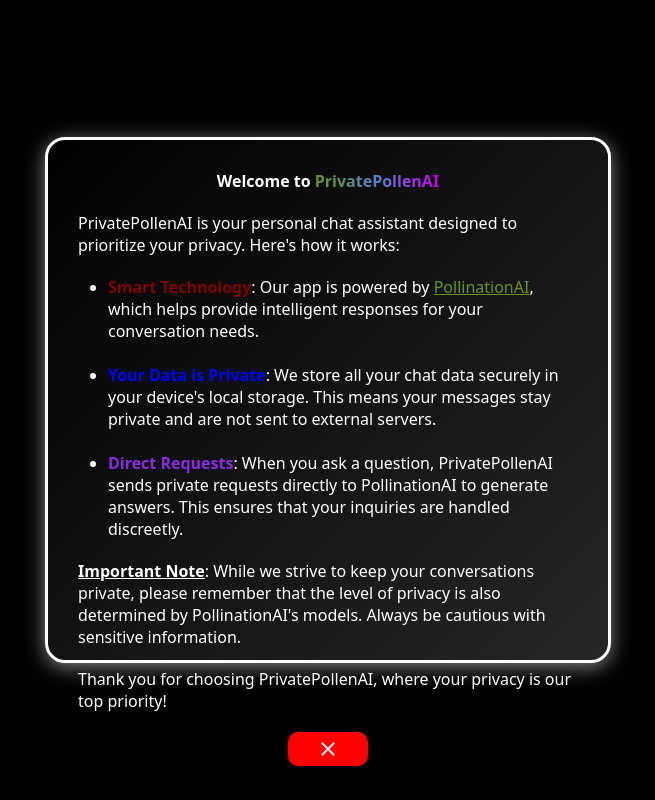
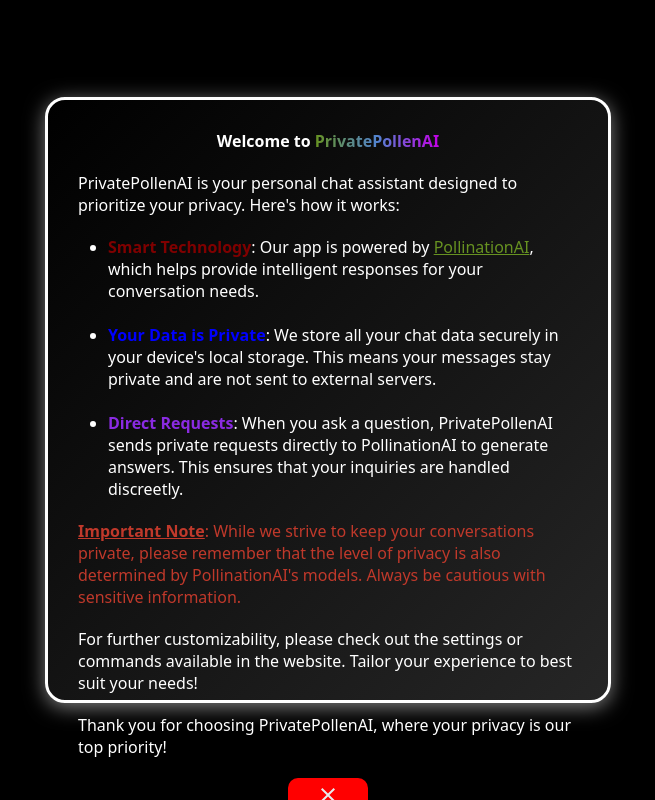
Before and after one commit to MMojoCoder/PrivatePollenAI, a Python web app: template templates/chat.html in a window 1280 px wide. Shown: the whole page, without its empty margins (312-967 px from the left). Run offline with Jinja, Linux system fonts and the light colour scheme; the template is opened without the code that fills it, so the values that code supplies are empty; some libraries are stand-ins or nearby versions.

Commit message:
better changes, command /image

```diff
--- a/app.py
+++ b/app.py
@@ -3,7 +3,7 @@ import csv, datetime, time
 
 app = Flask(__name__)
 
-@app.route('/chat')
+@app.route('/')
 def chat():
     return render_template('/chat.html')
 
@@ -37,4 +37,4 @@ def submitFeedback():
 
 
 if __name__ == '__main__':
-    app.run(debug=True)
+    app.run(debug=True, port=5001)
--- a/static/chat.css
+++ b/static/chat.css
@@ -10,10 +10,9 @@ body {
     margin:0px;
     height:100vh;
     width:100%;
-    background-color: black;
+    background-color: #1a1a1a;
     display: flex;
 }
-
 
 /* MAIN CONTAINER */
 .main {
@@ -131,11 +114,11 @@ body {
     overflow:auto;
 }
 
-/* Chat scroll look removed */
-::-webkit-scrollbar {
+::-webkit-scrollbar { /* Chat scroll look removed */
     display: none;
 }
 
+/* SETTINGS PAGE */
 .model-settings::backdrop {
     background: black;
     opacity: 0.5;
@@ -334,22 +311,21 @@ body {
 
 .title {
     color: white;
-    margin-bottom: 10px;
+    margin-bottom: 20px;
     order: -1;
     text-align: center;
     font-size:xx-large;
     font-weight: bolder;
+    display: inline-block;
+    word-break: break-word;
+    white-space: pre-wrap;
 }
 
-.title-gradient-text {
-    background: linear-gradient(45deg, rgb(162, 255, 0), rgb(126, 165, 223), rgb(255, 7, 7));
-    -webkit-background-clip: text;
-    color: transparent;
-}
+/* SYSTEM INSTRUCTIONS */
 
 #system-instructions {
     width:450px;
-    height:400px; /* Yes I wanted to match PERFECTLY*/
+    height:400px;
     color:white;
     background-color: #1e1e1e;
     padding:5px;
@@ -397,7 +373,7 @@ body {
 /* POPUP */
 .popup-container {
     width: 500px;
-    height:460px;
+    height:540px;
     background-color: white;
     display:flex;
     flex-direction: column;
--- a/static/chat.js
+++ b/static/chat.js
@@ -10,7 +10,6 @@ let model = JSON.parse(localStorage.getItem('model')) || "openai";
 let system_message = JSON.parse(localStorage.getItem('custom_system_message')) || "";
 const popup_displayed = JSON.parse(localStorage.getItem('displayed_popup')) | false
 
-
 // ------------------------------------------ Variables --------------------------------------------------------
 const textAreaMessage = document.querySelector('#message');
 const chat = document.querySelector('.chat');
@@ -22,6 +21,8 @@ const modelChosen = document.querySelector('#model-options');
 const modelLabel = document.querySelector('#displayModel');
 const custom_system_message = document.querySelector('#system-instructions');
 const popup = document.querySelector('.popup');
+const support = document.querySelector('#support');
+const commandClose = document.querySelector('#commands-close');
 
 // ------------------------------------------ Loading Everything --------------------------------------------------------
 document.addEventListener('DOMContentLoaded', () => {
@@ -30,11 +31,7 @@ document.addEventListener('DOMContentLoaded', () => {
     const title = localStorage.getItem('title');
     const messageContainer = document.createElement('div');
     messageContainer.className = 'title';
-    if(title) {
-        messageContainer.innerHTML = `<span class='title-gradient-text'>${title}</span>`
-    } else {
-        messageContainer.innerHTML = `<span class='title-gradient-text'></span>`
-    }
+    messageContainer.textContent = title
     chat.appendChild(messageContainer);
 
     if(chatHistory.length===0){
@@ -58,13 +55,14 @@ document.addEventListener('DOMContentLoaded', () => {
                 padding: 10px;
                 border-radius: 10px;
                 width: fit-content;
+                max-width: 70%;
                 margin-left: auto;
             `);
 
             const messageUser = document.createElement('span');
             messageUser.textContent = message;
             messageUser.setAttribute("style", `
-                color: white;
+                color: #f5f5f5;
                 display: inline-block;
                 word-break: break-word;
                 white-space: pre-wrap;
@@ -77,7 +75,6 @@ document.addEventListener('DOMContentLoaded', () => {
             chat.appendChild(breakElement);
         } else if(role==='ai') {
             message = marked.marked(message);
-
             message = codeBlockUIEnhancer(message);
 
             const messageContainer = document.createElement('div');
@@ -114,7 +111,6 @@ textAreaMessage.addEventListener("input", () => {
 
 // -------------------------------------- Input For Sending Messages ------------------------------------------
 
-// Click button to send message
 sendMessageButton.addEventListener('click', () => {
     if((textAreaMessage.value).trim()!="") {
         if(chatHistory.length===0) {
@@ -123,9 +119,14 @@ sendMessageButton.addEventListener('click', () => {
 
         if(textAreaMessage.value==='/clear') {
             resetHistory();
+        } else if(textAreaMessage.value.substring(0, 6) ==='/image') {
+            sendMessage(textAreaMessage.value);
+            generateImage(textAreaMessage.value);
         } else {
             sendMessage(textAreaMessage.value);
+            returnAIMessage();
         }
+
 
         textAreaMessage.value = "";
         e.preventDefault();
@@ -143,8 +144,12 @@ textAreaMessage.addEventListener("keydown", (e) => {
 
             if(textAreaMessage.value==='/clear') {
                 resetHistory();
+            } else if(textAreaMessage.value.substring(0, 6) ==='/image') {
+                sendMessage(textAreaMessage.value);
+                generateImage(textAreaMessage.value);
             } else {
                 sendMessage(textAreaMessage.value);
+                returnAIMessage();
             }
 
             textAreaMessage.value = "";
@@ -154,19 +159,15 @@ textAreaMessage.addEventListener("keydown", (e) => {
     }
 })
 
-// ------------------------------------------ sendMessage Function --------------------------------------------------
+// ------------------------------------------ MAJOR FUNCTIONS --------------------------------------------------
 
-
-// Send message function
 function sendMessage(input) {
     chatHistory.push(['user',input]);
+    saveChatHistory();
 
     if(chatHistory.length === 1) {
         generateTitle();
-
     }
-
-    saveChatHistory()
 
     const messageContainer = document.createElement('div');
     messageContainer.setAttribute('style',`
@@ -174,13 +175,14 @@ function sendMessage(input) {
         padding: 10px;
         border-radius: 10px;
         width: fit-content;
+        max-width: 70%;
         margin-left: auto;
     `);
 
     const message = document.createElement('span');
     message.textContent = input;
     message.setAttribute("style", `
-        color: white;
+        color: #f5f5f5;
         display: inline-block;
         word-break: break-word;
         white-space: pre-wrap;
@@ -191,8 +193,6 @@ function sendMessage(input) {
 
     chat.appendChild(messageContainer);
     chat.appendChild(breakElement);
-
-    returnAIMessage();
 }
 
 async function returnAIMessage() {
@@ -218,6 +218,50 @@ async function returnAIMessage() {
 
     chat.appendChild(messageContainer);
     chat.appendChild(document.createElement('br'));
+    textAreaMessage.disabled = false;
+    textAreaMessage.focus();
+    textAreaMessage.style.cursor = 'pointer';
+    hljs.highlightAll();
+}
+
+
+async function generateImage(input) {
+    const image_system_prompt = `
+    Generate a image based on users prompt. First improve/enhance the given prompt for better results.
+    Rules:
+    - Use URL encoding for the prompt to handle special characters.
+    - If the user requests multiple images, generate unique seeds for each and generate each image according to format.
+
+    Example format:
+
+    Original Prompt:
+    Enhanced Prompted:
+    ![Image](https://image.pollinations.ai/prompt/{description}?width={width}&height={height}&seed=(random_seed)&nologo=true)
+    `
+
+    textAreaMessage.disabled = true;
+    textAreaMessage.style.cursor = 'wait';
+
+    let thinking = displayThinking();
+    scrollDown();
+    let chat_history = chatHistory.map(message => message[1]);
+    let response = await pollinationsAI(prompt=input, systemMessage=image_system_prompt, model='openai');
+    clearInterval(thinking);
+    chat.removeChild(document.querySelector('.thinking'));
+
+    chatHistory.push(['ai', response]);
+    saveChatHistory();
+    response = marked.marked(response);
+
+    response = codeBlockUIEnhancer(response);
+
+    const messageContainer = document.createElement('div');
+    messageContainer.className = 'ai-response';
+    messageContainer.innerHTML = response.trim();
+
+    chat.appendChild(messageContainer);
+    chat.appendChild(document.createElement('br'));
+
     textAreaMessage.disabled = false;
     textAreaMessage.focus();
     textAreaMessage.style.cursor = 'pointer';
@@ -257,6 +301,7 @@ async function pollinationsAI(prompt, systemMessage = "assistant", chosenModel='
         return "There was a problem connecting to the AI server. Please try again later."
     }
 }
+// ------------------------------------------ MINOR FUNCTIONS ---------------------------------------------
 
 function displayThinking() {
     const tempMessageContainer = document.createElement('div');
@@ -289,7 +334,7 @@ modelChosen.addEventListener('change', (chosenModel) => {
     modelLabel.textContent = chosenModel.target.options[chosenModel.target.selectedIndex].textContent;
 })
 
-// ------------------------------------------ Save Chat History ---------------------------------------------------------
+// ------------------------------------------ Chat History ---------------------------------------------------------
 function saveChatHistory() {
     localStorage.setItem('local_chat_history', JSON.stringify(chatHistory));
 }
@@ -298,7 +343,6 @@ function saveModel() {
     localStorage.setItem('model', JSON.stringify(model));
 }
 
-// RESET HISTORY FUNCTION
 function resetHistory() {
     chatHistory = [];
     localStorage.setItem('title', '');
@@ -322,10 +366,12 @@ function resetHistory() {
 async function generateTitle() {
     const title = document.querySelector('.title');
     let chat_history = chatHistory.map(message => message[1]);
-    let response = await pollinationsAI(chat_history.join("\n"), systemMessage="Generate a very short title based on the user's input. Nothing else.");
+    let response = await pollinationsAI(chat_history.join("\n"), systemMessage="Generate a very short title based on the user's input. Nothing else. Do not respond to users prompt, merely generate a title based on user input.");
     localStorage.setItem('title', response);
-    title.innerHTML = `<span class='title-gradient-text'>${response}</span>`;
+    title.textContent = response;
 }
+
+// ------------------------------------------ FORMATTING ---------------------------------------------------------
 
 
 function codeBlockUIEnhancer(message) {
@@ -345,7 +391,18 @@ function codeBlockUIEnhancer(message) {
 
             languageRegex.lastIndex = 0;
             match = languageRegex.exec(remainder);
-            match = match[1];
+
+            if (!match) {
+                console.error("No language match found:", remainder);
+                break;
+            }
+
+            try { // Remove later
+                match = match[1];
+            } catch(error) {
+                alert(error);
+                break;
+            }
 
 
             temp += remainder.slice(0, index) + `<div class='code-container'><div class='code-language'>${match}</div><pre>`;
@@ -366,8 +423,8 @@ function scrollDown() {
 }
 
 
-// SUPPORT AND FEEDBACK
-const support = document.querySelector('#support');
+// ------------------------------------------ Contact/Support ---------------------------------------------------------
+
 function contactSupport() {
     if((support.value).length == 0) {
         alert("Don't press this button unless you mean it.");
@@ -413,13 +470,13 @@ function submitFeedback() {
     feedback.value = '';
 }
 
-// CUSTOM SYSTEM MESSAGE
+// ------------------------------------------ SAVE CUSTOM SYSTEM MESSAGE ---------------------------------------------------------
 custom_system_message.addEventListener('change', () => {
     system_message = custom_system_message.value;
     localStorage.setItem('custom_system_message', JSON.stringify(custom_system_message.value));
 })
+// ------------------------------------------ WELCOME POPUP ---------------------------------------------------------
 
-//  POPUP CLOSE
 
 const popupClose = document.querySelector('#popup-close');
 
@@ -428,7 +485,8 @@ popupClose.addEventListener('click', () => {
     localStorage.setItem('displayed_popup', true);
 })
 
-// COMMAND BUTTON POPUP
+// ------------------------------------------ COMMANDS POPUP ---------------------------------------------------------
+
 
 const command = document.querySelector('.commands');
 
@@ -436,9 +494,8 @@ function commandsPopup() {
     command.showModal();
 }
 
-
-const commandClose = document.querySelector('#commands-close');
-
 commandClose.addEventListener('click', () => {
     command.close();
 })
+
+// ------------------------------------------ EXTRA CODE IM TOO LAZY TO ORGANIZE ---------------------------------------------------------
--- a/templates/chat.html
+++ b/templates/chat.html
@@ -97,16 +97,14 @@
             <p><strong>Welcome to <span class="gradient-text">PrivatePollenAI</span></strong></p>
             <p>PrivatePollenAI is your personal chat assistant designed to prioritize your privacy. Here's how it works:</p>
             <ul>
-                <li><p><strong style="color:rgb(127, 0, 0);">Smart Technology</strong>: Our app is powered by <a style="color:rgb(103, 146, 33); outline: none;" href="https://pollinations.ai/">PollinationAI</a>, which helps provide intelligent responses for your conversation needs.</p>
-                </li>
+                <li><p><strong style="color:rgb(127, 0, 0);">Smart Technology</strong>: Our app is powered by <a style="color:rgb(103, 146, 33); outline: none;" href="https://pollinations.ai/"  target="_blank" rel="noopener noreferrer">PollinationAI</a>, which helps provide intelligent responses for your conversation needs.</p></li>
                 <br>
-                <li><p><strong style="color:blue">Your Data is Private</strong>: We store all your chat data securely in your device's local storage. This means your messages stay private and are not sent to external servers.</p>
-                </li>
+                <li><p><strong style="color:blue">Your Data is Private</strong>: We store all your chat data securely in your device's local storage. This means your messages stay private and are not sent to external servers.</p></li>
                 <br>
-                <li><p><strong style="color:blueviolet">Direct Requests</strong>: When you ask a question, PrivatePollenAI sends private requests directly to PollinationAI to generate answers. This ensures that your inquiries are handled discreetly.</p>
-                </li>
+                <li><p><strong style="color:blueviolet">Direct Requests</strong>: When you ask a question, PrivatePollenAI sends private requests directly to PollinationAI to generate answers. This ensures that your inquiries are handled discreetly.</p></li>
             </ul>
-            <p><strong><u>Important Note</u></strong>: While we strive to keep your conversations private, please remember that the level of privacy is also determined by PollinationAI's models. Always be cautious with sensitive information.</p>
+            <p style="color: #C0392B"><strong><u>Important Note</u></strong>: While we strive to keep your conversations private, please remember that the level of privacy is also determined by PollinationAI's models. Always be cautious with sensitive information.</p>
+            <p>For further customizability, please check out the settings or commands available in the website. Tailor your experience to best suit your needs!</p>
             <p>Thank you for choosing PrivatePollenAI, where your privacy is our top priority!</p>
             <button id="popup-close">
                 <img src="../static/images/close.svg">
@@ -119,6 +117,8 @@
             <ol>
                 <li><span class="nice-background">/clear</span> → This command clears the chat.</li>
                 <br>
+                <li><span class="nice-background">/image</span> → This command generates a image using pollinationsAI.</li>
+                <br>
                 <li>I'll add more if anyone actually uses this website. 😉</li>
             </ol>
             <button id="commands-close">
```
Also changed, not shown: other parts of static/chat.css (+27 -43 lines), README.md.
